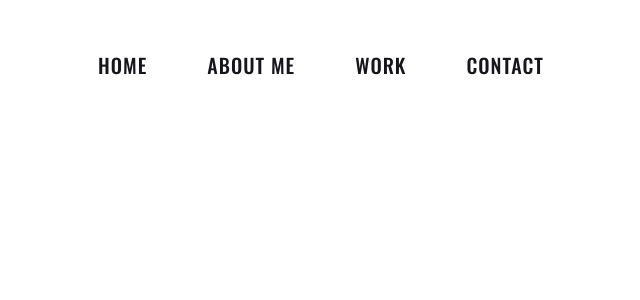
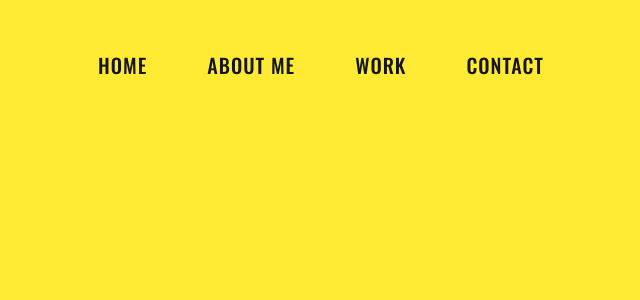
Before and after one commit to vivicowan/vivi-cowan, a React (Create React App) app: page / in a window 1280 px wide. Shown: the top 300 px of the page, without its empty margins (319-959 px from the left). Built offline with nearby package versions, Linux system fonts and the light colour scheme.

Commit message:
fixing background color

```diff
--- /dev/null
+++ b/src/components/Portfolio.css
@@ -0,0 +1,3 @@
+* {
+	background-color: rgb(255, 235, 52);
+}
--- a/src/components/Portfolio.js
+++ b/src/components/Portfolio.js
@@ -1,20 +1,22 @@
 import React from "react";
 import { BrowserRouter as Router, Route } from "react-router-dom";
 
-// import Home from "./components/pages/Home";
-// import About from "./components/pages/About";
-// import Work from "./components/pages/Work";
-// import Contact from "./components/pages/Contact";
+import Home from "./pages/Home/Home";
+import About from "./pages/About/About";
+import Work from "./pages/Work/Work";
+import Contact from "./pages/Contact/Contact";
 import Menu from "./Menu/Menu";
 // import Footer from "./components/Footer";
+
+import "./Portfolio.css";
 
 function App() {
   return (
     <Router>
       <div className="flex-column justify-flex-start min-100-vh">
         <Menu />
-        {/* <div className="container customColumnWidth">
-          <Route exact path="/">
+        <div className="container customColumnWidth">
+          <Route exact path="/vivi-cowan">
             <Home />
           </Route>
           <Route exact path="/about">
@@ -27,7 +29,7 @@ function App() {
             <Contact />
           </Route>
         </div>
-        <Footer /> */}
+        {/* <Footer /> */}
       </div>
     </Router>
   );
```
